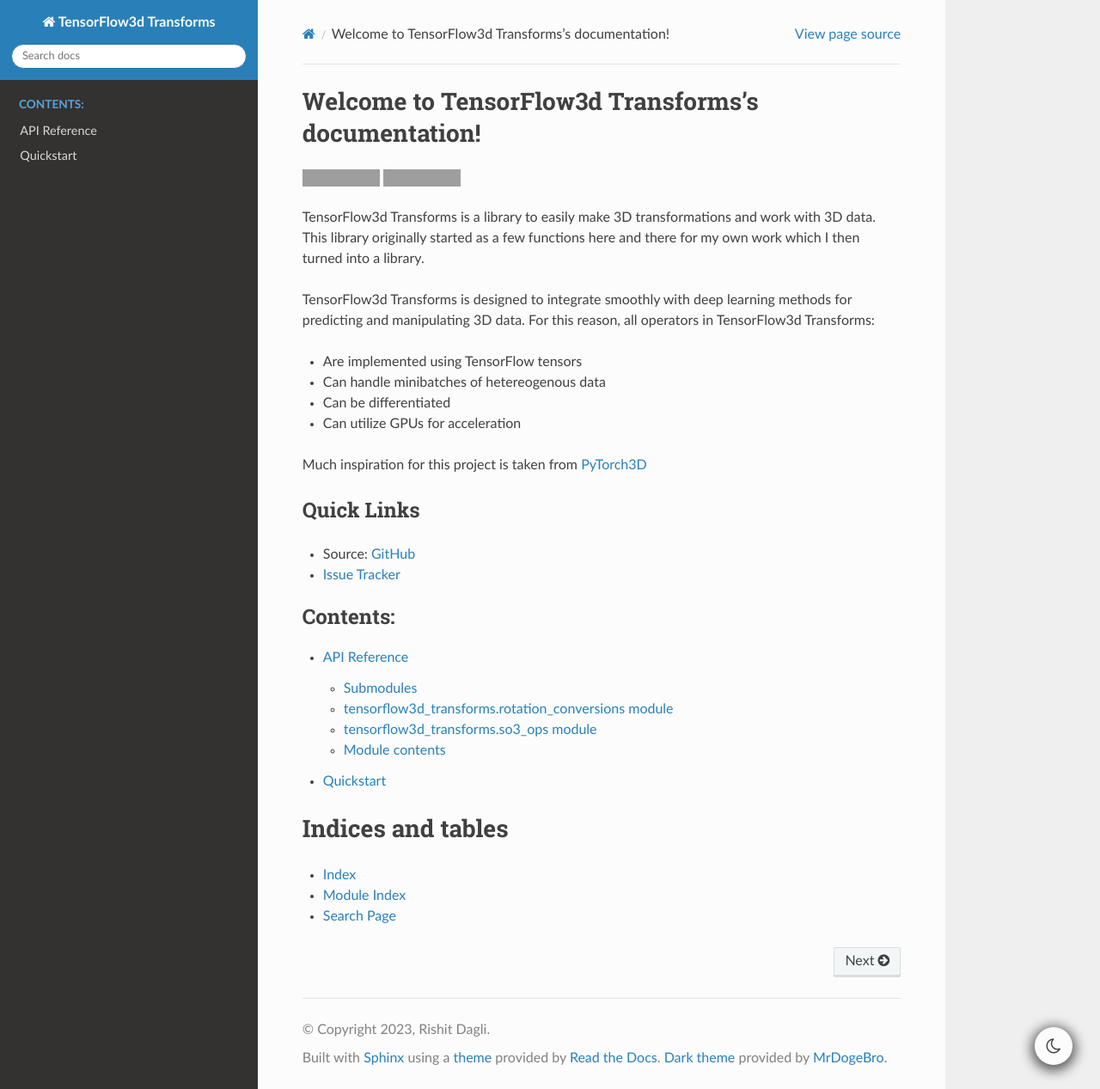
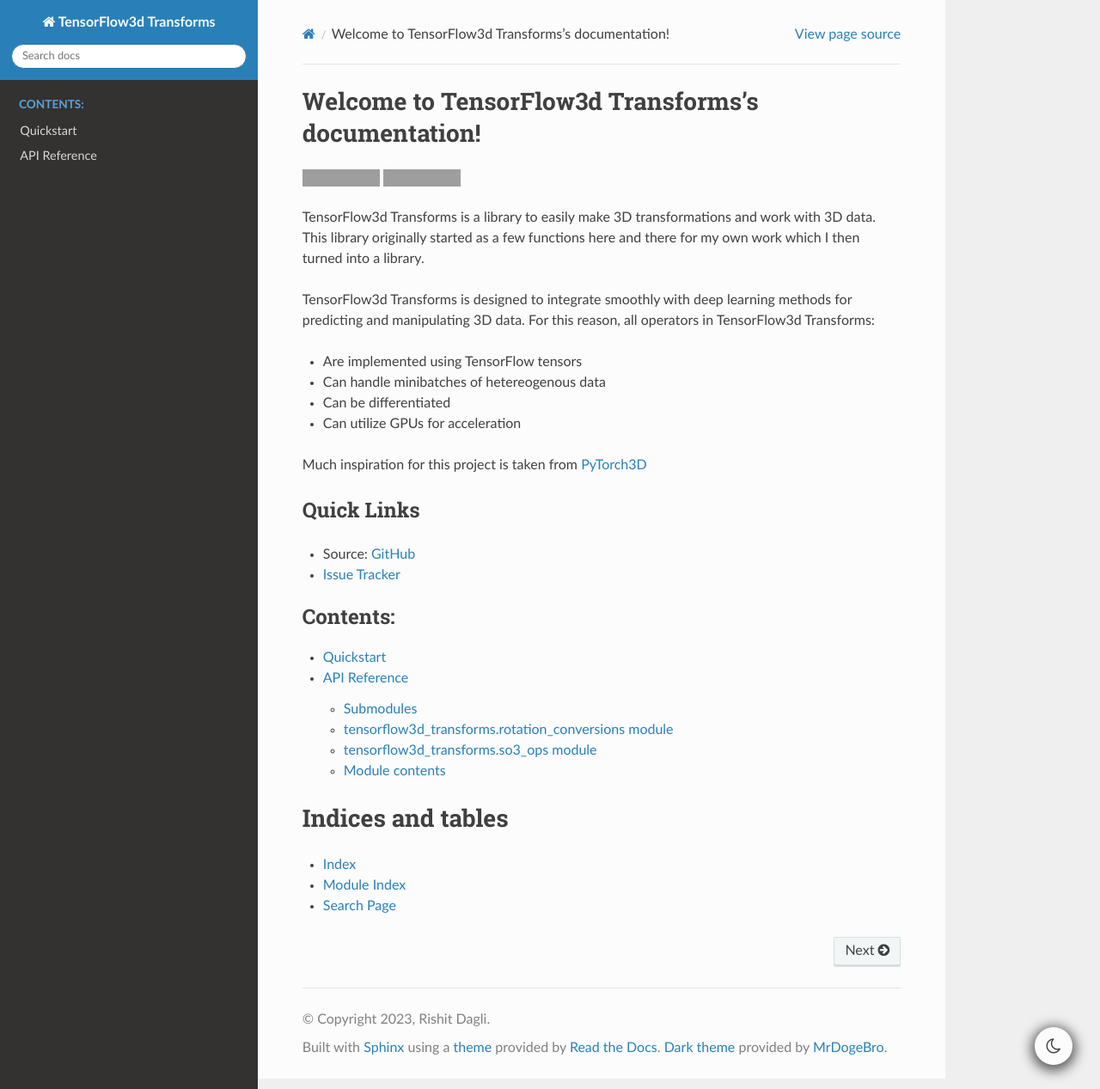
Before and after one commit to Rishit-dagli/3d-transforms, a Sphinx documentation site: the page built from docs/source/index.rst, in a window 1280 px wide and 1267 px high. Shown: the whole window at 86% size. Built offline with Sphinx 7.4.7 and the Read the Docs theme 2.0.0, drawn with Linux system fonts in a browser that asks for light colours; grey boxes are pictures that could not be loaded.

```diff
--- a/docs/source/index.rst
+++ b/docs/source/index.rst
@@ -33,8 +33,8 @@ Quick Links
    :maxdepth: 2
    :caption: Contents:
 
+   quick_start
    tensorflow3d_transforms
-   quick_start
 
 Indices and tables
 ==================
```
